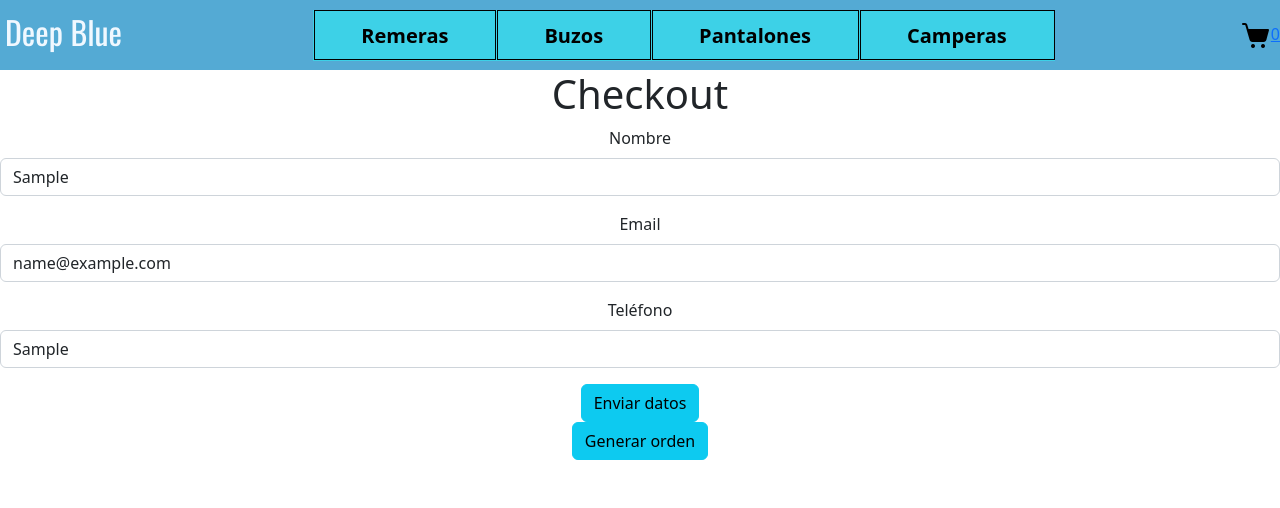
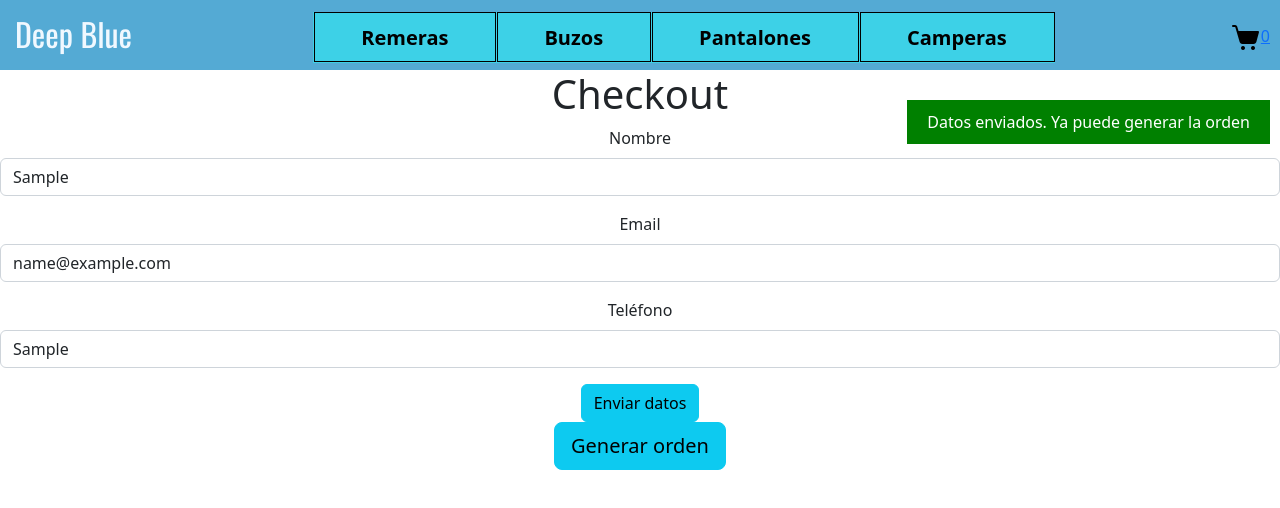
Before and after one commit to Jenkow/DeepBlue, a React (Create React App) app: page /checkout in a window 1280 px wide. Both pictures are taken after typing "Sample", "name@example.com", "Sample" into the empty fields and a click on the button "Enviar datos". Shown: the top 508 px of the page. Built offline with nearby package versions, Linux system fonts and the light colour scheme.

Commit message:
notification implementada

```diff
--- a/src/components/Checkout/Checkout.js
+++ b/src/components/Checkout/Checkout.js
@@ -4,7 +4,8 @@ import Button from 'react-bootstrap/Button';
 import { addDoc, collection, getDocs, query, where, documentId, writeBatch } from 'firebase/firestore'
 import { db } from "../../services/firebase/index";
 import { useNavigate } from 'react-router-dom'
-import MyForm from "../../MyForm/MyForm";
+import MyForm from "../MyForm/MyForm";
+import { NotificationContext } from "../../notification/NotificationProvider";
 
 
 const Checkout = () => {
@@ -16,6 +17,8 @@ const Checkout = () => {
     const [buyer, setBuyer] = useState({})
 
     const { cart, total, clearCart } = useContext(CartContext)
+
+    const { setNotification } = useContext(NotificationContext)
 
     const navigate = useNavigate()
 
@@ -69,13 +72,13 @@ const Checkout = () => {
                     navigate('/')
                 }, 3000)
 
-                console.log(`El id de su orden es: ${orderAdded.id}`)
+                setNotification('success', `Orden creada con éxito! El id de su orden es: ${orderAdded.id}`)
             } else {
-                console.log('Hay productos que estan fuera de stock')
+                setNotification('error', 'Hay productos que estan fuera de stock')
             }
 
         } catch (error) {
-            console.log(error)
+            setNotification('error', 'No se pudo crear la orden')
         } finally {
             setLoading(false)
         }
@@ -94,13 +97,14 @@ const Checkout = () => {
         }
         setBuyer(buyer)
         setDataSent(true)
+        setNotification('success', 'Datos enviados. Ya puede generar la orden')
     }
 
     return (
         <div>
             <h1>Checkout</h1>
             <MyForm handleSubmit={(ev) => handleSubmit(ev)} />
-            { dataSent && <Button onClick={createOrder} variant="info">Generar orden</Button>}
+            { dataSent && <Button onClick={createOrder} variant="info" size="lg">Generar orden</Button>}
         </div>
     )
 }
--- a/src/components/ItemDetail/ItemDetail.js
+++ b/src/components/ItemDetail/ItemDetail.js
@@ -5,15 +5,20 @@ import Counter from '../Counter/Counter'
 import { Link } from 'react-router-dom';
 import {useContext} from 'react'
 import { CartContext } from "../../context/CartContext";
+import { NotificationContext } from "../../notification/NotificationProvider";
 
 
 const ItemDetail = ({id, name, img, category, description, price, stock}) => {
+
     const [ready, setReady] = useState(false)
+
     const {addItem} = useContext(CartContext)
+    const { setNotification } = useContext(NotificationContext)
 
     const handleOnAdd = (quantity) => {
         const productToAdd = {id, name, price, quantity}
         addItem(productToAdd)
+        setNotification('success', `Se agregó correctamente ${quantity} ${name}`)
         setReady(true)
     }
 
--- a/src/context/CartContext.js
+++ b/src/context/CartContext.js
@@ -1,4 +1,5 @@
-import {useState, useEffect, createContext} from 'react'
+import {useState, useEffect, createContext, useContext} from 'react'
+import { NotificationContext } from "../notification/NotificationProvider";
 
 export const CartContext = createContext()
 
@@ -6,9 +7,12 @@ export const CartProvider = ({children}) => {
     const [cart, setCart] = useState([])
     const [totalQuantity, setTotalQuantity] = useState(0)
 
+    const { setNotification } = useContext(NotificationContext)
+
     useEffect(() => {
         setTotalQuantity(getQuantity())
     }, [cart])
+
 
     const addItem = (productToAdd) => {
         if(!isInCart(productToAdd.id)){
--- /dev/null
+++ b/src/notification/NotificationProvider.js
@@ -0,0 +1,45 @@
+import { useState, createContext } from 'react'
+
+const Notification = ({ message, severity }) => {
+    const notificationStyle = {
+        position : 'absolute',
+        top: 100,
+        right: 10,
+        width: 'auto',
+        height: 'auto',
+        backgroundColor: severity === 'success' ? 'green' : 'red',
+        color: 'white',
+        padding: '10px 20px 10px 20px'
+    }
+
+    if(message === '') return
+
+    return (
+        <div style={notificationStyle}>
+            {message}
+        </div>
+    )
+}
+
+export const NotificationContext= createContext()
+
+export const NotificationProvider = ({ children }) => {
+    const [message, setMessage] = useState('')
+    const [severity, setSeverity] = useState('success')
+
+    const setNotification = (severity, message) => {
+        setSeverity(severity)
+        setMessage(message)
+
+        setTimeout(() => {
+            setMessage('')
+        }, 3000)
+    }
+
+    return (
+        <NotificationContext.Provider value={{ setNotification }}>
+            <Notification severity={severity} message={message} />
+            {children}
+        </NotificationContext.Provider>
+    )
+}
```
Also changed, not shown: src/App.js (+6 -3 lines), src/components/MyForm/MyForm.css (renamed from src/MyForm/MyForm.css), src/components/MyForm/MyForm.js (renamed from src/MyForm/MyForm.js).
